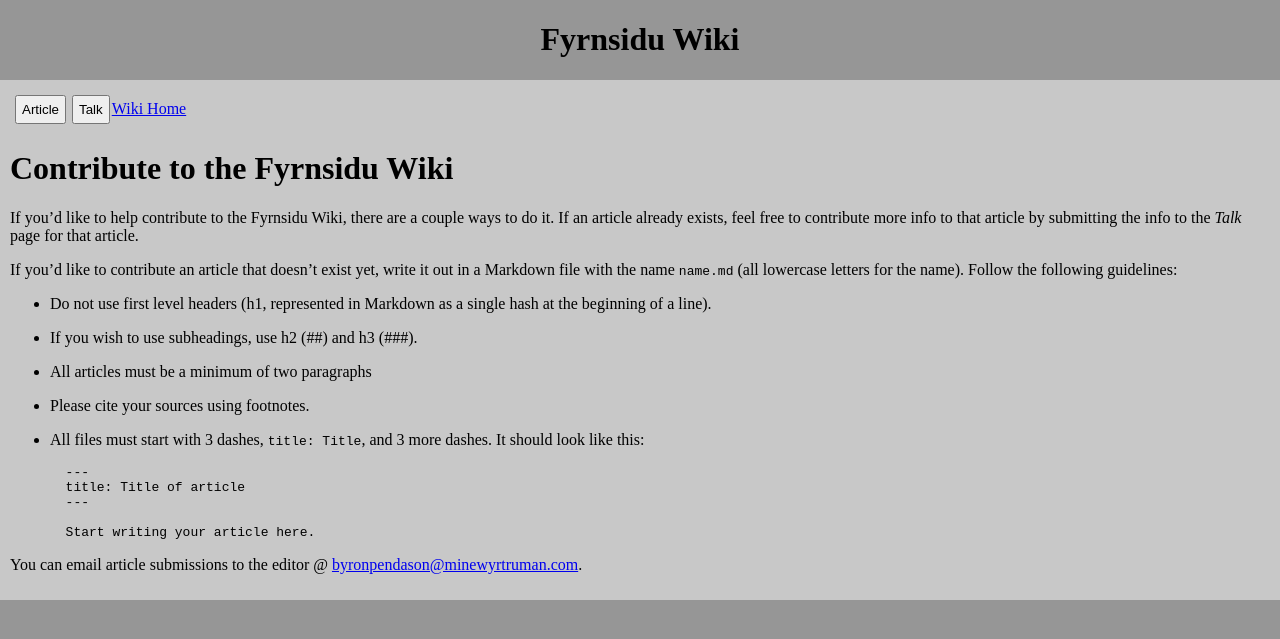
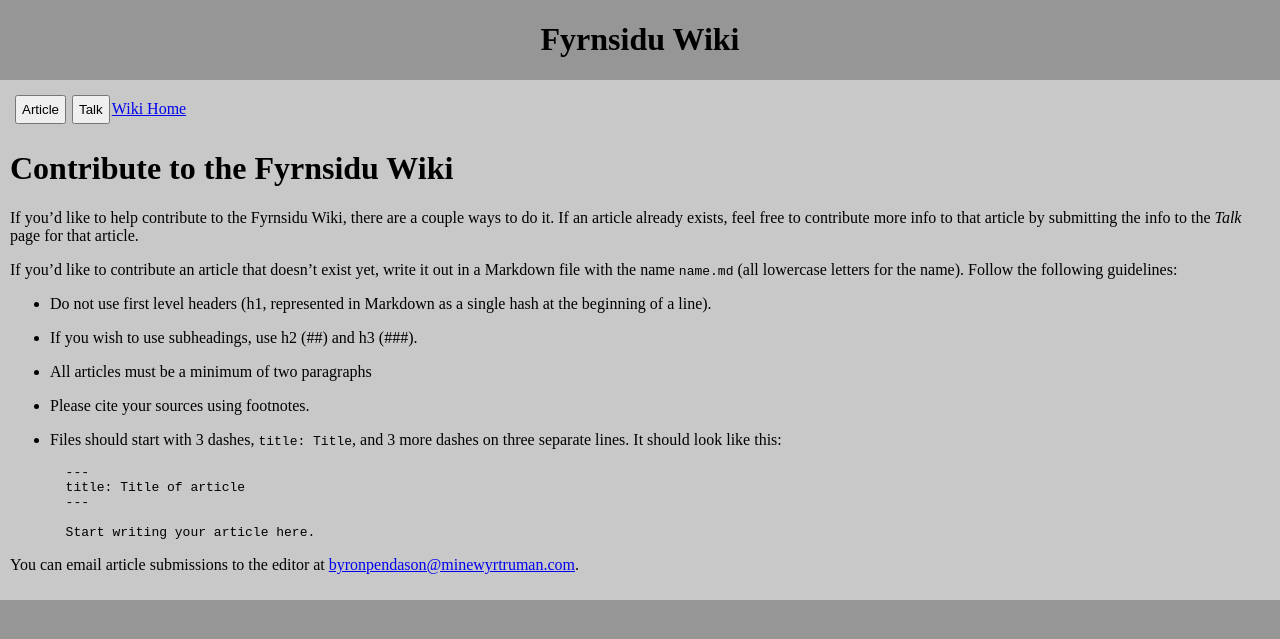
Before and after one commit to byronpendason/byronpendason.github.io, a Jekyll site: the page built from _wiki/contribute.md, in a window 1280 px wide. Shown: the top 639 px of the page. Built offline with Jekyll 4.4.1, drawn with Linux system fonts in a browser that asks for light colours; comment, search, counter and statistics services are not loaded.

Commit message:
Update contribute.md

````diff
--- a/_wiki/contribute.md
+++ b/_wiki/contribute.md
@@ -21,7 +21,7 @@ a single hash at the beginning of a line).
 
 - Please cite your sources using footnotes.
 
-- All files must start with 3 dashes, `title: Title`, and 3 more dashes.
+- Files should start with 3 dashes, `title: Title`, and 3 more dashes on three separate lines.
 It should look like this:
     ```
     ---
@@ -31,4 +31,4 @@ It should look like this:
     Start writing your article here.
     ```
 
-You can email article submissions to the editor @ [byronpendason@minewyrtruman.com](mailto:byronpendason@minewyrtruman).
+You can email article submissions to the editor at [byronpendason@minewyrtruman.com](mailto:byronpendason@minewyrtruman).
````
